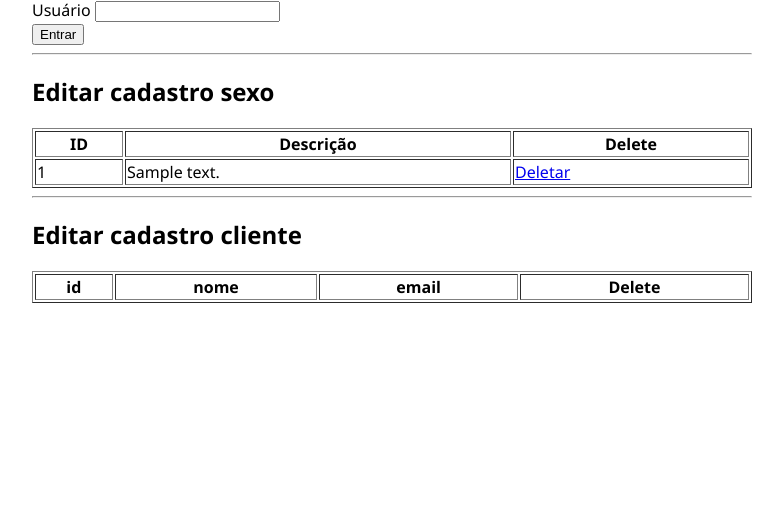
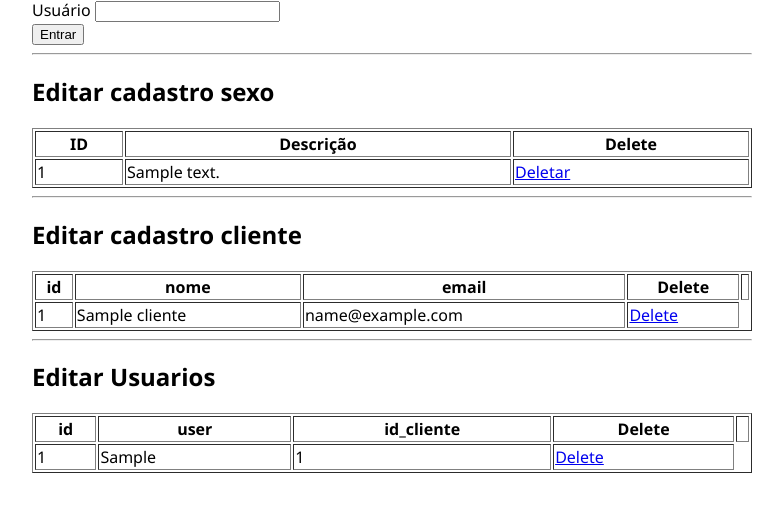
Before and after one commit to HidekiKoyama/Aprendendo-Django, a Django app: page /admin/ in a window 1280 px wide. Shown: the part 163-675 px from the top of the page, without its empty margins (248-1031 px from the left). Run offline with Django 4.2, Linux system fonts and the light colour scheme; tables that the repository leaves empty hold one stand-in row (values such as "Sample post"); lists and menus that the app fills with data are empty.

Commit message:
Update - Remoção alguns bugs
Implementação parcial de sistema de login, verificação no banco. Porem ainda pode ser acessado pela url

```diff
--- a/painel/models.py
+++ b/painel/models.py
@@ -7,12 +7,13 @@ class sexo(models.Model):
 
 class clientes(models.Model):
     nome = models.TextField(max_length=50, null=False, blank=False)
-    email = models.TextField(max_length=255, null=False, blank=False, default='')
-    sexo = models.ForeignKey(sexo, null=False, blank=False, on_delete=models.CASCADE)
+    email = models.TextField(max_length=255, null=False, blank=False, default='', unique=True)
+    senha = models.CharField(max_length=255, default=12345)
+    sexo = models.IntegerField()
 
     def __str__(self):
         return self.nome, self.email, self.senha, self.sexo
 
 class user(models.Model):
-    id_cliente = models.ForeignKey(clientes, null=False, blank=False, on_delete=models.CASCADE)
-    user = models.CharField(max_length=50)
+    id_cliente = models.IntegerField()
+    user = models.CharField(max_length=50, unique=True)
--- a/painel/templates/admin/admin.html
+++ b/painel/templates/admin/admin.html
@@ -39,13 +39,33 @@
         <th>nome</th>
         <th>email</th>
         <th>Delete</th>
-        {% for cliente in cliente %}
+        {% for cad_cliente in cad_cliente %}
         <th>
             <tr>
-                <td>{{ cliente.id }}</td>
-                <td>{{ cliente.nome }}</td>
-                <td>{{ cliente.email}}</td>
-                <td><a href="{% url 'dellcliente' cliente.id %}">Delete</a></td>
+                <td>{{ cad_cliente.id }}</td>
+                <td>{{ cad_cliente.nome }}</td>
+                <td>{{ cad_cliente.email}}</td>
+                <td><a href="{% url 'dellcliente' cad_cliente.id %}">Delete</a></td>
+            </tr>
+        </th>
+        {% endfor %}
+    </table>
+    <hr>
+    <h2>
+        Editar Usuarios
+    </h2>
+    <table border="solid">
+        <th>id</th>
+        <th>user</th>
+        <th>id_cliente</th>
+        <th>Delete</th>
+        {% for cad_users in cad_users %}
+        <th>
+            <tr>
+                <td>{{ cad_users.id }}</td>
+                <td>{{ cad_users.user }}</td>
+                <td>{{ cad_users.id_cliente}}</td>
+                <td><a href="{% url 'dellusers' cad_users.id %}">Delete</a></td>
             </tr>
         </th>
         {% endfor %}
--- a/painel/templates/realiza-login/index.html
+++ b/painel/templates/realiza-login/index.html
@@ -33,8 +33,7 @@
 
                     <button type="submit">Entrar</button>
                 </form>
-                <a href="{% url 'createuser' %}">Ainda não tem conta?</a>
-                <a href="{% url 'admin' %}">admin</a>
+                <a href="{% url 'redireciona_cad_user' %}">Ainda não tem conta?</a>
             </div>
         </div>
     </div>
--- a/painel/templates/realiza-login/style.html
+++ b/painel/templates/realiza-login/style.html
@@ -61,6 +61,9 @@ input, select   {
     height: 35px;
     border: none;
     z-index: +1;
+    color: white;
+    padding-left: 10px;
+    outline: none;
 
 }
 .pg{
--- a/painel/templates/sistema/tela_de_inicio.html
+++ b/painel/templates/sistema/tela_de_inicio.html
@@ -7,6 +7,6 @@
     <title>Seja bem-vindo(a)</title>
 </head>
 <body>
-    <h1>Bom dia, boa tarde ou boa noite</h1>
+    <h1>Bem vindo, {{ pessoa }}</h1>
 </body>
 </html>
--- a/painel/urls.py
+++ b/painel/urls.py
@@ -8,5 +8,7 @@ urlpatterns = [
     path('new-user/', createuser, name='createuser'),
     path('dellsex/<int:id>/', dellsex, name='dellsex'),
     path('dellcliente/<int:id>/', dellcliente, name='dellcliente'),
-    path('geral/', tela_de_login, name='tela_de_login')
+    path('geral/', tela_de_login, name='tela_de_login'),
+    path('dellusers/<int:id>/', dellusers, name='dellusers'),
+    path('newuser/', redireciona_cad_user, name='redireciona_cad_user'),
 ]
--- a/painel/views.py
+++ b/painel/views.py
@@ -1,5 +1,5 @@
 from django.shortcuts import render
-from painel.models import sexo, clientes#, user
+from painel.models import sexo, clientes, user
 import sqlite3 as sql
 import pandas
 
@@ -10,7 +10,8 @@ def admin(request):
     try:
         cad_sexo = sexo.objects.all()
         cad_cliente = clientes.objects.all()
-        return render(request, 'admin/admin.html' , {'cad_sexo': cad_sexo, 'cad_cliente': cad_cliente})
+        cad_users = user.objects.all()
+        return render(request, 'admin/admin.html' , {'cad_sexo': cad_sexo, 'cad_cliente': cad_cliente, 'cad_users': cad_users})
     except:
         return render(request, 'admin/admin.html')
 
@@ -20,43 +21,53 @@ def cadastrosex(request):
     cadastrar_sex.save_base()
 
     cad_sexo = sexo.objects.all()
-    cliente = clientes.objects.all()
-    return render(request, 'admin/admin.html' , {'cad_sexo': cad_sexo, 'cliente': cliente})
+    cad_cliente = clientes.objects.all()
+    cad_users = user.objects.all()
+    return render(request, 'admin/admin.html' , {'cad_sexo': cad_sexo, 'cad_cliente': cad_cliente, 'cad_users': cad_users})
 
 
 #insert into clientes
+def redireciona_cad_user(request):
+        list_sex = sexo.objects.all()
+        return render(request, 'cadastrar-user/index.html' , {'list_sex': list_sex})
 def createuser(request):
     try:
         insert_into_cad_cliente = clientes()
-        #insert_into_nick_user = user()
-
-        #insert_into_nick_user.id_cliente = ()
-        #user_cad = request.POST.get('user_cad') outra tabela
 
 
         insert_into_cad_cliente.nome = request.POST.get('nome_cad')
         insert_into_cad_cliente.email = request.POST.get('email_cad')
         insert_into_cad_cliente.senha = request.POST.get('password_cad')
 
-        #depois transformar em funbcao para melhorar o codigo
+#depois transformar em funbcao para melhorar o codigo
 
         conexao = sql.connect("db.sqlite3")
         filtro = request.POST.get('sexo_cad')
         df = pandas.read_sql_query(f"SELECT id FROM painel_sexo WHERE descricao = '{filtro}'", conexao)
         val = int(df.iloc[0:1].values)
         print(val)
-        insert_into_cad_cliente.sexo = val
-        val = int(df.iloc[0:1].values)
+        insert_into_cad_cliente.sexo = val *1
 
         insert_into_cad_cliente.save_base()
 
-        cad_sexo = sexo.objects.all()
-        cliente = clientes.objects.all()
-        return render(request, 'admin/admin.html' , {'cad_sexo': cad_sexo, 'cliente': cliente})
+#salvando o usuario
+
+        insert_into_nick_user = user()
+        conexao2 = sql.connect("db.sqlite3")
+        df2 = pandas.read_sql_query("SELECT id FROM painel_clientes ORDER BY id DESC LIMIT 1", conexao2)
+        val = int(df2.iloc[0:1].values)
+        print(val)
+        insert_into_nick_user.id_cliente = val
+        insert_into_nick_user.user = request.POST.get('user_cad')
+
+        insert_into_nick_user.save_base()
+
+#user_cad = request.POST.get('user_cad') outra tabela
+
+        return render(request, 'realiza-login/index.html')
     except:
         list_sex = sexo.objects.all()
-        cliente = clientes.objects.all()
-        return render(request, 'cadastrar-user/index.html' , {'list_sex': list_sex, 'cliente': cliente})
+        return render(request, 'cadastrar-user/index.html' , {'list_sex': list_sex, 'tipoerro': 'Usuário ou email já registrado'})
 
     # Deleta dados
 
@@ -65,12 +76,14 @@ def dellsex(request, id):
         deletar = sexo.objects.get(id=id)
         deletar.delete()
         cad_sexo = sexo.objects.all()
-        cliente = clientes.objects.all()
-        return render(request, 'admin/admin.html' , {'cad_sexo': cad_sexo, 'cliente': cliente})
+        cad_cliente = clientes.objects.all()
+        cad_users = user.objects.all()
+        return render(request, 'admin/admin.html' , {'cad_sexo': cad_sexo, 'cad_cliente': cad_cliente, 'cad_users': cad_users})
     except:
         cad_sexo = sexo.objects.all()
-        cliente = clientes.objects.all()
-        return render(request, 'admin/admin.html' , {'cad_sexo': cad_sexo, 'cliente': cliente})
+        cad_cliente = clientes.objects.all()
+        cad_users = user.objects.all()
+        return render(request, 'admin/admin.html' , {'cad_sexo': cad_sexo, 'cad_cliente': cad_cliente, 'cad_users': cad_users})
 
 
 
@@ -80,13 +93,22 @@ def dellcliente(request, id):
         deletar = clientes.objects.get(id=id)
         deletar.delete()
         cad_sexo = sexo.objects.all()
-        cliente = clientes.objects.all()
-        return render(request, 'admin/admin.html' , {'cad_sexo': cad_sexo, 'cliente': cliente})
+        cad_cliente = clientes.objects.all()
+        cad_users = user.objects.all()
+        return render(request, 'admin/admin.html' , {'cad_sexo': cad_sexo, 'cad_cliente': cad_cliente, 'cad_users': cad_users})
     except:
         cad_sexo = sexo.objects.all()
-        cliente = clientes.objects.all()
-        return render(request, 'admin/admin.html' , {'cad_sexo': cad_sexo, 'cliente': cliente})
+        cad_cliente = clientes.objects.all()
+        cad_users = user.objects.all()
+        return render(request, 'admin/admin.html' , {'cad_sexo': cad_sexo, 'cad_cliente': cad_cliente, 'cad_users': cad_users})
 
+def dellusers(request, id):
+    deletar = user.objects.get(id=id)
+    deletar.delete()
+    cad_sexo = sexo.objects.all()
+    cad_cliente = clientes.objects.all()
+    cad_users = user.objects.all()
+    return render(request, 'admin/admin.html' , {'cad_sexo': cad_sexo, 'cad_cliente': cad_cliente, 'cad_users': cad_users})
 
 def tela_de_login(request):
     solicita_login = request.POST.get('usuario')
@@ -94,15 +116,23 @@ def tela_de_login(request):
 
     try:
         conexao = sql.connect('db.sqlite3')
-        valida_filtro_user = solicita_login
-        valida_filtro_senha = solicita_senha
+        df = pandas.read_sql_query("SELECT pn_cliente.senha, pn_user.user "+
+            "FROM painel_clientes pn_cliente " +
+            f"JOIN(SELECT user, id_cliente FROM painel_user WHERE user = '{solicita_login}') pn_user "+
+            F"ON pn_cliente.id = pn_user.id_cliente WHERE pn_cliente.senha = '{solicita_senha}'", conexao)
 
-        df = pandas.read_sql_query(f'SELECT id painel_clientes JOIN (SELECT painel_user WHERE user = {valida_filtro_user} )'+
-                                   f'WHERE senha = {valida_filtro_senha}', conexao)
-
-        val = int(df.iloc[0:1].values)
-        val != ''
-        return render(request, 'sistema/tela_de_inicio.html')
+        aval = df.iloc[0:1].values
+        print(aval)
+        if (solicita_login in aval and solicita_senha in aval):
+            if(solicita_login == 'admin'):
+                cad_sexo = sexo.objects.all()
+                cad_cliente = clientes.objects.all()
+                cad_users = user.objects.all()
+                return render(request, 'admin/admin.html' , {'cad_sexo': cad_sexo, 'cad_cliente': cad_cliente, 'cad_users': cad_users})
+            else:
+                return render(request, 'sistema/tela_de_inicio.html', {'pessoa': solicita_login})
+        else:
+            return render(request, 'realiza-login/index.html')
     except:
         return render(request, 'realiza-login/index.html')
 
```
Also changed, not shown: painel/templates/cadastrar-user/index.html (+1 -18 lines), painel/migrations/0018_user_id_cliente_alter_clientes_sexo.py (added), painel/migrations/0019_clientes_senha.py (added), painel/migrations/0020_alter_clientes_email.py (added), painel/migrations/0021_alter_clientes_sexo.py (added), painel/migrations/0022_alter_clientes_sexo.py (added), painel/migrations/0023_alter_clientes_sexo.py (added), painel/migrations/0024_alter_clientes_sexo.py (added), painel/migrations/0025_alter_clientes_sexo.py (added), painel/migrations/0026_alter_user_id_cliente.py (added), painel/migrations/0027_alter_user_user.py (added).
